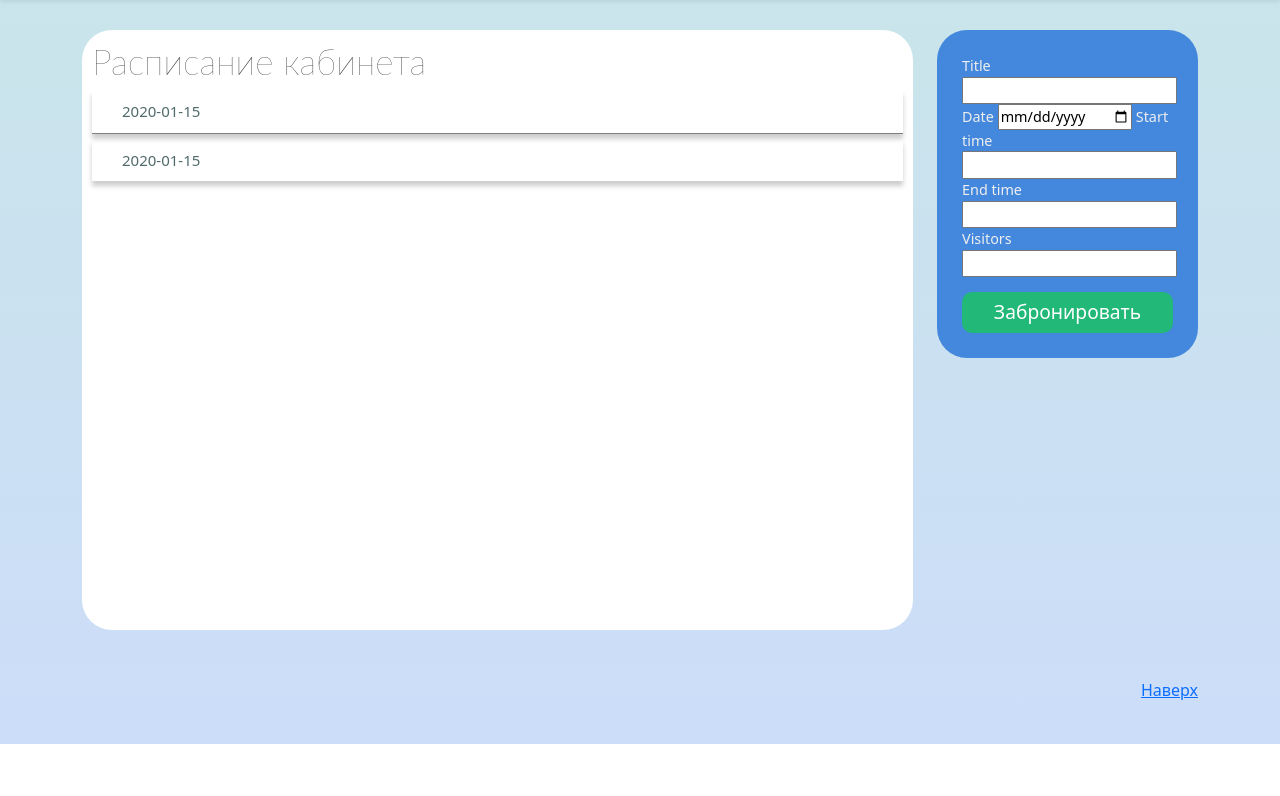
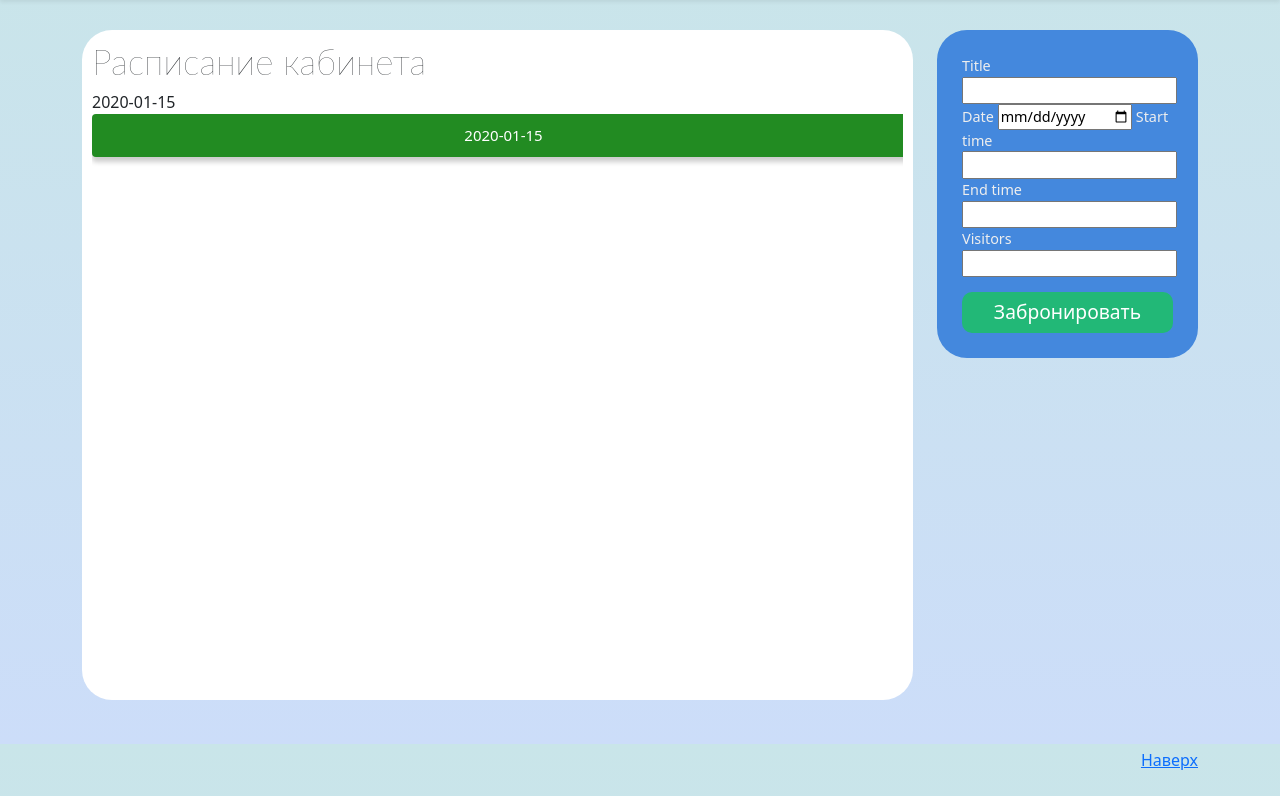
Before and after one commit to SBootCamp/MeetBooking, a Django app: template booking/templates/cabinets/cabinets_detail.html in a window 1280 px wide. Shown: the part 56-852 px from the top of the page. Before the commit the page ends 800 px from the top, so only its background shows below. Run offline with Django 3.2, Linux system fonts and the light colour scheme; the template is opened without the code that fills it: most values are stand-ins (such as "Sample title", 1, 10 or a date in 2020); form fields are guessed from the names that the template uses.

Commit message:
update cabinets_detail.html

```diff
--- a/booking/templates/cabinets/cabinets_detail.html
+++ b/booking/templates/cabinets/cabinets_detail.html
@@ -8,22 +8,32 @@
             <div class="col-9">
                 <div class="schedule">
                     <h2>Расписание кабинета</h2>
+                    <div class="schedule-body">
                         <div class="row row-cols-7">
-                            {% for date_time in schedule|slice:":7" %}
-                                <div class="col">
+                            {% for date_time in schedule|slice:"21:28" %}
+                                <div class="col" style="padding-right: 0; padding-left: 12px">
                                     <ul class="datetime-ul">
                                         {% for date,times in date_time.items %}
-                                            <li class="datetime-li">{{ date }}</li>
+                                            <li class="date-li">{{ date}}</li>
                                             {% for time,event in times.items %}
-                                                <li class="datetime-li">{{ time }}</li>
+                                                {% if event %}
+                                                    <li class="time-li"
+                                                        style="background: red; color: white">{{ time }}</li>
+                                                {% else %}
+                                                    <li class="time-li"
+                                                        style="background: forestgreen; color: white">{{ time }}</li>
+                                                {% endif %}
                                             {% endfor %}
                                         {% endfor %}
                                     </ul>
                                 </div>
                             {% endfor %}
                         </div>
+                    </div>
                 </div>
             </div>
+
+
             <div class="col-3">
                 <div class='booking'>
                     <div class="booking-form">
--- a/booking/views/cabinet_detail_view.py
+++ b/booking/views/cabinet_detail_view.py
@@ -1,5 +1,4 @@
 from django.contrib.auth.mixins import LoginRequiredMixin
-from django.core.paginator import Paginator
 from django.http import Http404
 from django.shortcuts import render
 from django.views.generic import CreateView
@@ -39,4 +38,4 @@ class CabinetDetailView(LoginRequiredMixin, CreateView):
             else:
                 form.add_error(None, 'Указанное время занято')
             return render(self.request, 'cabinets/cabinets_detail.html', self.get_context_data(form=form))
-        return render(self.request, 'cabinets/cabinets_detail.html')
+        return render(self.request, 'cabinets/cabinets_detail.html',self.get_context_data())
--- a/static/css/style.css
+++ b/static/css/style.css
@@ -105,10 +105,16 @@ input, select {
     background: #fff;
     border-radius: 30px;
     padding: 10px;
-    height: 600px;
+
+
+
+}
+.schedule-body{
     overflow-x: scroll;
     overflow-y: scroll;
-
+    height: 600px;
+    width: 100%;
+    background: #fff;
 }
 
 
@@ -160,15 +166,12 @@ input, select {
     padding: 0;
 }
 
-.datetime-li {
-    padding: 10px 30px;
-    border-bottom: 1px solid grey;
+.time-li {
+    padding: 10px 10px;
     color: #506a6b;
     font-size: 15px;
     box-shadow: 0 5px 5px 0 rgba(0, 0, 0, .2);
     margin-bottom: 5px;
+    text-align: center;
+    border-radius: 4px;
 }
-
-.datetime-li:last-child {
-    border-bottom: none;
-}
```
